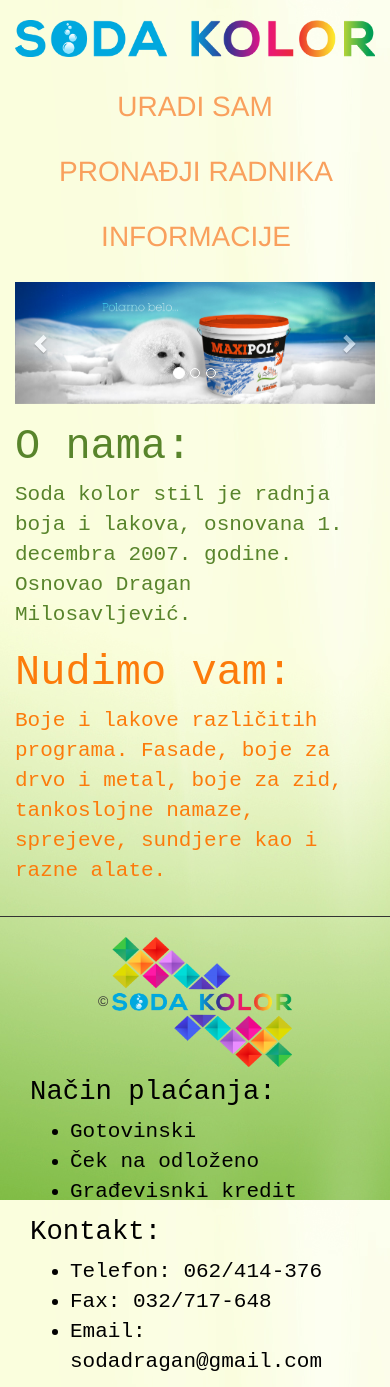
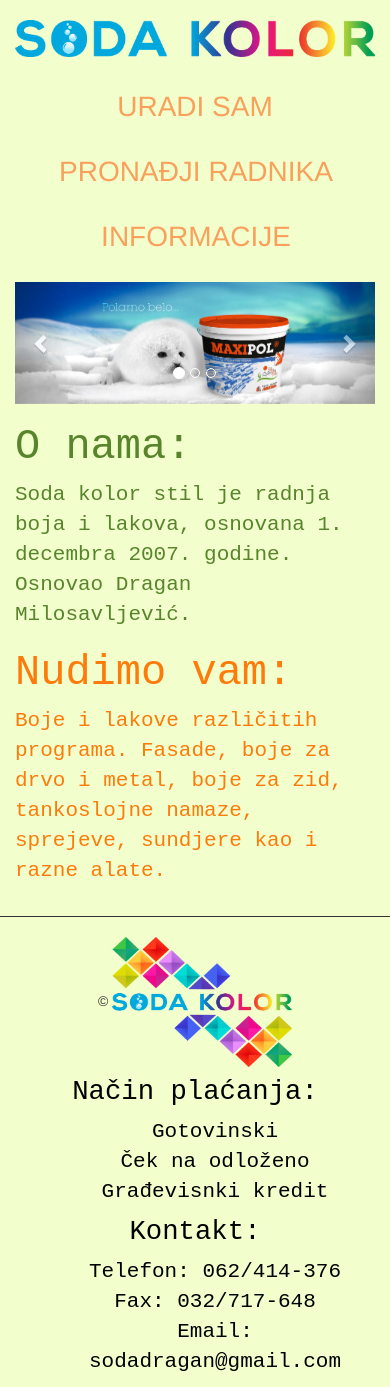
Before and after one commit to Davids0da/soda-kolor-stil-new, a Jekyll site: the page built from index.html, in a window 390 px wide. Built offline with Jekyll 4.4.1, drawn with Linux system fonts in a browser that asks for light colours; nearby versions of some CDN libraries.

Commit message:
Footer and background fix to work propertly for all devices

```diff
--- a/_includes/footer.html
+++ b/_includes/footer.html
@@ -1,6 +1,6 @@
 <footer class="site-footer futer">
   <div class="container kontenjer">
-    <div class="text-center col-md-4 col-sm-6">
+    <div class="text-center col-md-4">
       &copy; <img class="baner" src="images/Soda izlog.png" alt="Logo">
     </div>
     <div class="col-md-4 col-sm-6 footer">
--- a/css/main.scss
+++ b/css/main.scss
@@ -7,6 +7,21 @@
   background-image: url('../images/pozadina.jpg');
 }
 
+@media (max-width: 1024px) {
+  body {
+    background-image: none !important;
+    background-color: rgb(242, 255, 204);
+  }
+}
+@media (max-width: 768px) {
+  .futer {
+    text-align: center;
+  }
+  li {
+    list-style-type: none;
+  }
+
+}
 .logo-container {
   margin-top: 20px;
   margin-bottom: 20px;
```
